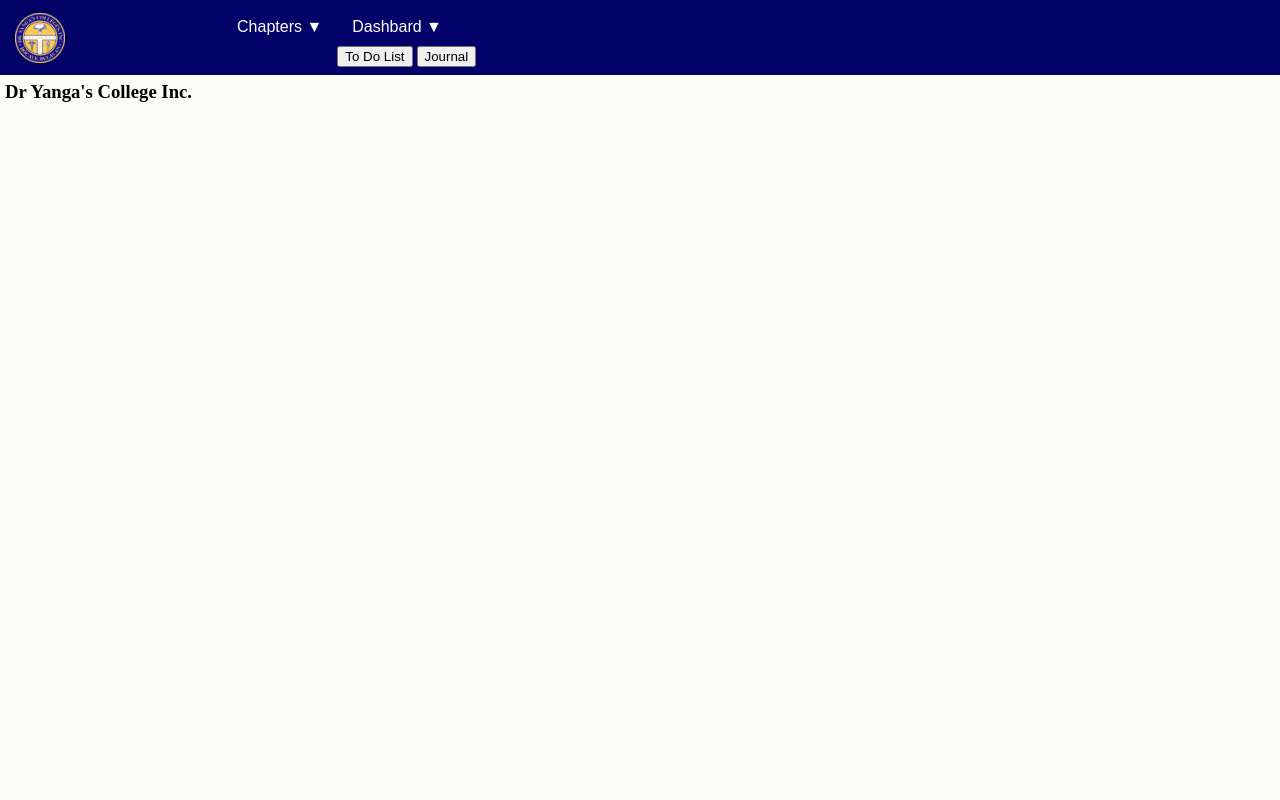
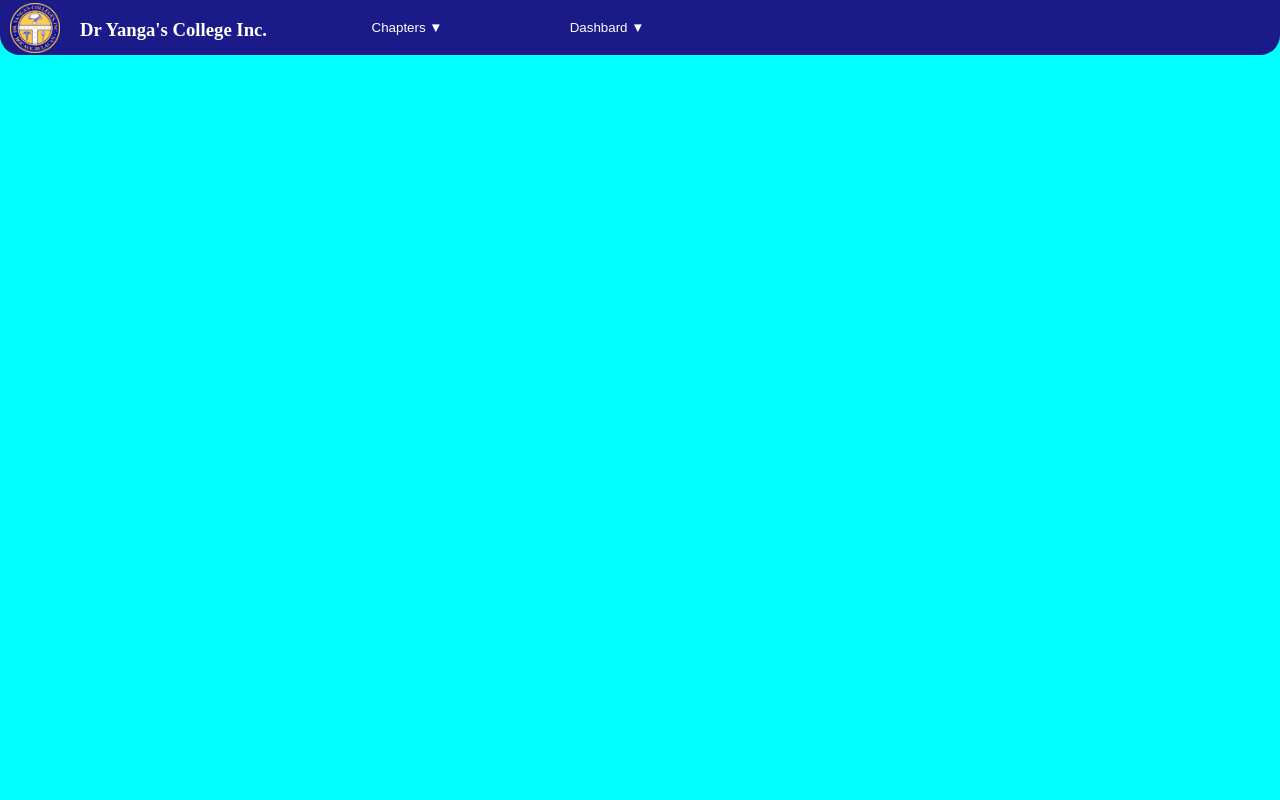
Before and after one commit to Axisvillena1018/SOE2Project, a PHP site: page /Home.html in a window 1280 px wide. Run offline with PHP 8.4, Linux system fonts and the light colour scheme.

Commit message:
Restored Navbar (Need to be Adjusted)

```diff
--- a/SOE/Student/Home.css
+++ b/SOE/Student/Home.css
@@ -1,79 +1,132 @@
-body {
+body{
     margin: 0;
-    background-color: #fcfcf7;
-    font-family: poppins;
+    background-color: aqua;
 }
 
-    .NavBar {
-    background-color: #020268;
+.NavBar{
+    background-color: rgb(26, 26, 136);
     display: flex;
     height: 55px;
-    padding: 10px 5px;
+    border-bottom-left-radius: 20px;
+    border-bottom-right-radius: 20px;
 }
 
-    .NavBar .Logo img {
+.navBar .Logo{
+    display: flex;
+}
+
+.navbar .Logo img{
     width: 50px;
     height: 50px;
     margin-left: 10px;
     margin-top: 2.5px;
 }
 
+.navBar .Logo h3{
+    color:white;
+    padding-left: 20px;
+}
+
 .NavBar .Menu {
     margin-left: 30px;
     display: flex;
-    justify-content: center;
-    align-items: center;
 }
 
-    .drpchapters {
+.navBar .Menu .drpchapters{
     display: flex;
-    position: relative;
 }
 
-    .dropbtn {
-    background-color: #020268;
-    padding: 10px 15px;
+/* Chapters */
+
+.navBar .Menu .drpchapters .btnchap button{
+    margin-left: 10px;
+    border: solid;
+    background-color: rgb(26, 26, 136);
+    border-color: rgb(26, 26, 136);
     color: white;
-    border: none;
-    cursor: pointer;
-    font-size: 1rem;
-    border-radius: 5px;
 }
 
-    .dropbtn:hover {
-    background-color: #0056b3;
+.navBar .Menu .drpchapters .dpchap .contchapters{
+    display: none;
+    background-color: white;
+    border: solid;
+    border-color: blue;
+    border-width: .5px;
+    width: 200px;
+    height: fit-content;
+    border-bottom-left-radius: 20px;
+    border-bottom-right-radius: 20px;
 }
 
-    .contchapters, .contHome {
-    display: none;
-    position: absolute;
-    background-color: white;
-    border: 1px solid #ccc;
-    box-shadow: 0px 4px 8px rgba(0, 0, 0, 0.2);
-    padding: 10px;
-    min-width: 250px;
-    border-radius: 2px;
-    top: 40px;
-    left: 10;
-    z-index: 10;
+.navBar .Menu .drpchapters .dpchap .contchapters button{
+    margin-top: 5px;
+    margin-left: 5px;
+    margin-bottom: 5px;
+    width: 190px;
+    height: 75px;
+    color: white;
+    background-color: rgb(91, 91, 241);
+    border: solid;
+    border-color: rgb(91, 91, 241);
+    border-radius: 20px;
 }
 
-    .contchapters button, .contHome button {
-    display: block;
-    width: 100%;
-    padding: 8px;
-    border: none;
-    background: none;
-    text-align: left;
-    cursor: pointer;
-    font-size: 16px;
-    font-weight: bold;
+.navBar .Menu .drpchapters .dpchap .btnchap button {
+    width: 200px;
+    height: 100%;
 }
 
-    .contchapters button:hover, .contHome button:hover {
-    background-color: #f1f1f1;
+.navBar .Menu .drpchapters .dpchap button{
+    width: 150px;
 }
 
-    .show {
+.navBar .Menu .drpchapters .dpchap:hover .contchapters{
     display: block;
 }
+
+/*Dashboard*/
+
+.navBar .Menu .drpchapters .dpdash button{
+    border: solid;
+    background-color: rgb(26, 26, 136);
+    border-color: rgb(26, 26, 136);
+    color: white;
+}
+
+.navBar .Menu .drpchapters .dpdash .contdash{
+    display: none;
+    background-color: white;
+    border: solid;
+    border-color: blue;
+    border-width: .5px;
+    width: 200px;
+    height: fit-content;
+    border-bottom-left-radius: 20px;
+    border-bottom-right-radius: 20px;
+}
+
+.navBar .Menu .drpchapters .dpdash .contdash button{
+    margin-top: 5px;
+    margin-left: 5px;
+    margin-bottom: 5px;
+    width: 190px;
+    height: 75px;
+    color: white;
+    background-color: rgb(91, 91, 241);
+    border: solid;
+    border-color: rgb(91, 91, 241);
+    border-radius: 20px;
+}
+
+.navBar .Menu .drpchapters .dpdash .btndash button {
+    width: 200px;
+    height: 100%;
+}
+
+.navBar .Menu .drpchapters .dpdash button{
+    width: 150px;
+}
+
+.navBar .Menu .drpchapters .dpdash:hover .contdash{
+    display: block;
+}
```
Lines whose indentation alone changed are shown as unchanged.
